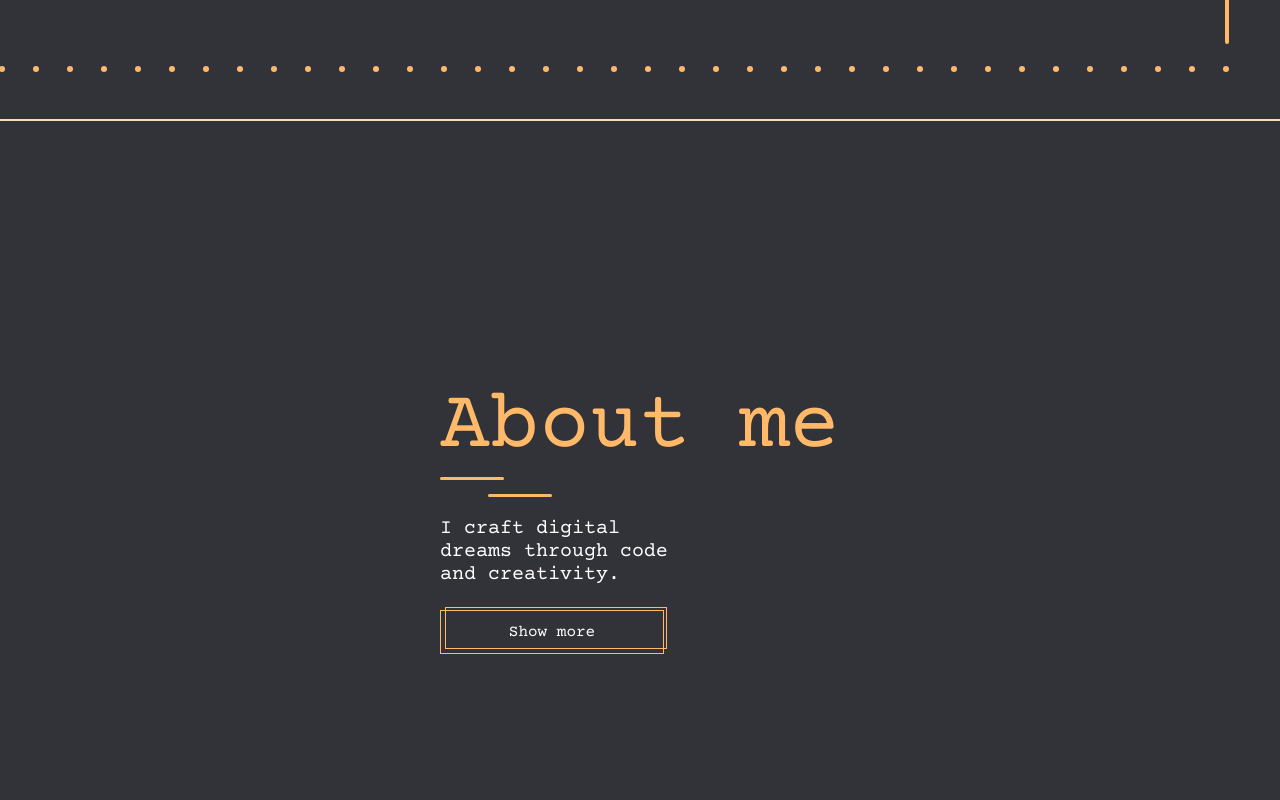
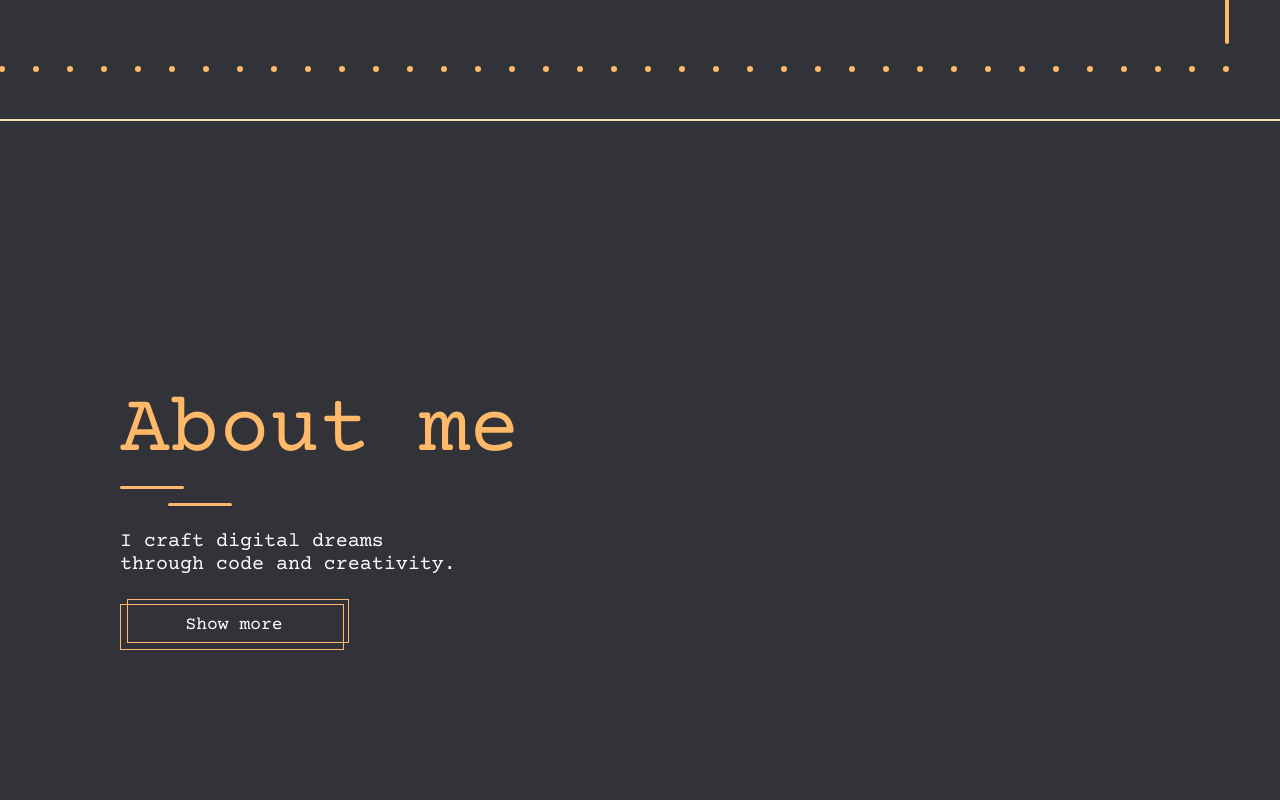
Before and after one commit to PanKarton/PersonalWebsite, a Next.js app: page / in a window 1280 px wide. Shown: the part 680-1480 px from the top of the page. Built offline with nearby package versions, Linux system fonts and the light colour scheme.

Commit message:
style/addded reponsiveness to AboutMeSection

```diff
--- /dev/null
+++ b/src/components/atoms/FrameLink/FrameLink.styles.ts
@@ -0,0 +1,45 @@
+import styled from 'styled-components';
+import Link from 'next/link';
+
+export const StyledLink = styled(Link)`
+  position: relative;
+  border: 0.0625rem solid ${({ theme }) => theme.color.accentPrimary};
+  padding: 0.75rem 2rem;
+  background-color: ${({ theme }) => theme.color.primary};
+  color: ${({ theme }) => theme.color.contrast};
+  text-align: center;
+
+  &::after {
+    content: '';
+    position: absolute;
+    inset: 0;
+    border: 0.0625rem solid ${({ theme }) => theme.color.accentPrimary};
+    translate: 0.25rem -0.25rem;
+    transition: translate 250ms;
+  }
+
+  p {
+    position: relative;
+    translate: 0.125rem -0.125rem;
+    font-size: ${({ theme }) => theme.fontSize.textBase};
+  }
+
+  &:hover {
+    cursor: pointer;
+  }
+
+  &:hover::after {
+    translate: -0.25rem 0.25rem;
+  }
+
+  @media screen and (min-width: 25rem) {
+    width: 14rem;
+
+    p {
+      font-size: ${({ theme }) => theme.fontSize.textLG};
+    }
+    &::after {
+      translate: 0.375rem -0.375rem;
+    }
+  }
+`;
--- a/src/components/atoms/FrameLink/FrameLink.tsx
+++ b/src/components/atoms/FrameLink/FrameLink.tsx
@@ -1,32 +1,14 @@
-import styled from 'styled-components';
-import Link from 'next/link';
+import { StyledLink } from './FrameLink.styles';
 
-export const FrameLink = styled(Link)`
-  position: relative;
-  border: 0.0625rem solid ${({ theme }) => theme.color.accentPrimary};
-  padding: 0.75rem 2rem;
-  background-color: ${({ theme }) => theme.color.primary};
-  color: ${({ theme }) => theme.color.contrast};
-  text-align: center;
+type FrameLinkProps = {
+  children: string;
+  href: string;
+};
 
-  &::after {
-    content: '';
-    position: absolute;
-    inset: 0;
-    border: 0.0625rem solid ${({ theme }) => theme.color.accentPrimary};
-    translate: 0.25rem -0.25rem;
-    transition: translate 250ms;
-  }
-
-  &:hover {
-    cursor: pointer;
-  }
-
-  &:hover::after {
-    translate: -0.25rem 0.25rem;
-  }
-
-  @media screen and (min-width: 25rem) {
-    width: 14rem;
-  }
-`;
+export const FrameLink = ({ children, href }: FrameLinkProps) => {
+  return (
+    <StyledLink href={href}>
+      <p>{children}</p>
+    </StyledLink>
+  );
+};
--- a/src/components/atoms/SectionParagraph/SectionParagraph.tsx
+++ b/src/components/atoms/SectionParagraph/SectionParagraph.tsx
@@ -8,4 +8,7 @@ export const SectionParagraph = styled.p`
   @media screen and (min-width: 25rem) {
     font-size: ${({ theme }) => theme.fontSize.textXL};
   }
+  @media screen and (min-width: 50rem) {
+    max-width: 22rem;
+  }
 `;
--- /dev/null
+++ b/src/modules/MainPage/AboutMeSection/AboutMeSection.styles.ts
@@ -0,0 +1,35 @@
+import styled from 'styled-components';
+
+export const FlexWrapper = styled.div`
+  height: 100%;
+  display: flex;
+  align-items: center;
+  justify-content: center;
+  @media screen and (min-width: 50rem) {
+    justify-content: flex-start;
+  }
+`;
+export const StyledWrapper = styled.div`
+  width: calc(100vw - 3rem);
+
+  display: flex;
+  flex-direction: column;
+  align-items: flex-start;
+  gap: 0.5rem;
+
+  .paragraph {
+    margin-top: 0.75rem;
+  }
+  a {
+    margin-top: 1rem;
+  }
+
+  @media screen and (min-width: 37.5rem) {
+    max-width: 25rem;
+  }
+
+  @media screen and (min-width: 56.25rem) {
+    gap: 0.75rem;
+    max-width: max-content;
+  }
+`;
--- a/src/modules/MainPage/AboutMeSection/AboutMeSection.tsx
+++ b/src/modules/MainPage/AboutMeSection/AboutMeSection.tsx
@@ -3,33 +3,7 @@ import { FrameLink } from '@/components/atoms/FrameLink/FrameLink';
 import { SectionHeading } from '@/components/atoms/SectionHeading/SectionHeading';
 import { SectionParagraph } from '@/components/atoms/SectionParagraph/SectionParagraph';
 import { MainPageSection } from '@/components/molecules/MainPageSection/MainPageSection';
-import styled from 'styled-components';
-
-export const FlexWrapper = styled.div`
-  height: 100%;
-  display: flex;
-  align-items: center;
-  justify-content: center;
-`;
-export const StyledWrapper = styled.div`
-  width: calc(100vw - 3rem);
-
-  display: flex;
-  flex-direction: column;
-  align-items: flex-start;
-  gap: 0.5rem;
-
-  .paragraph {
-    margin-top: 0.75rem;
-  }
-  a {
-    margin-top: 1rem;
-  }
-
-  @media screen and (min-width: 37.5rem) {
-    max-width: 25rem;
-  }
-`;
+import { FlexWrapper, StyledWrapper } from './AboutMeSection.styles';
 
 export const AboutMeSection = () => (
   <MainPageSection id="about-me">
--- a/src/modules/MainPage/SlickWrapper/SlickWrapper.tsx
+++ b/src/modules/MainPage/SlickWrapper/SlickWrapper.tsx
@@ -1,4 +1,3 @@
-import { ReactNode } from 'react';
 import { AboutMeSection } from '@/modules/MainPage/AboutMeSection/AboutMeSection';
 import { ContactMeSection } from '@/modules/MainPage/ContactMeSection/ContactMeSection';
 import { HelloSection } from '@/modules/MainPage/HelloSection/HelloSection';
```
